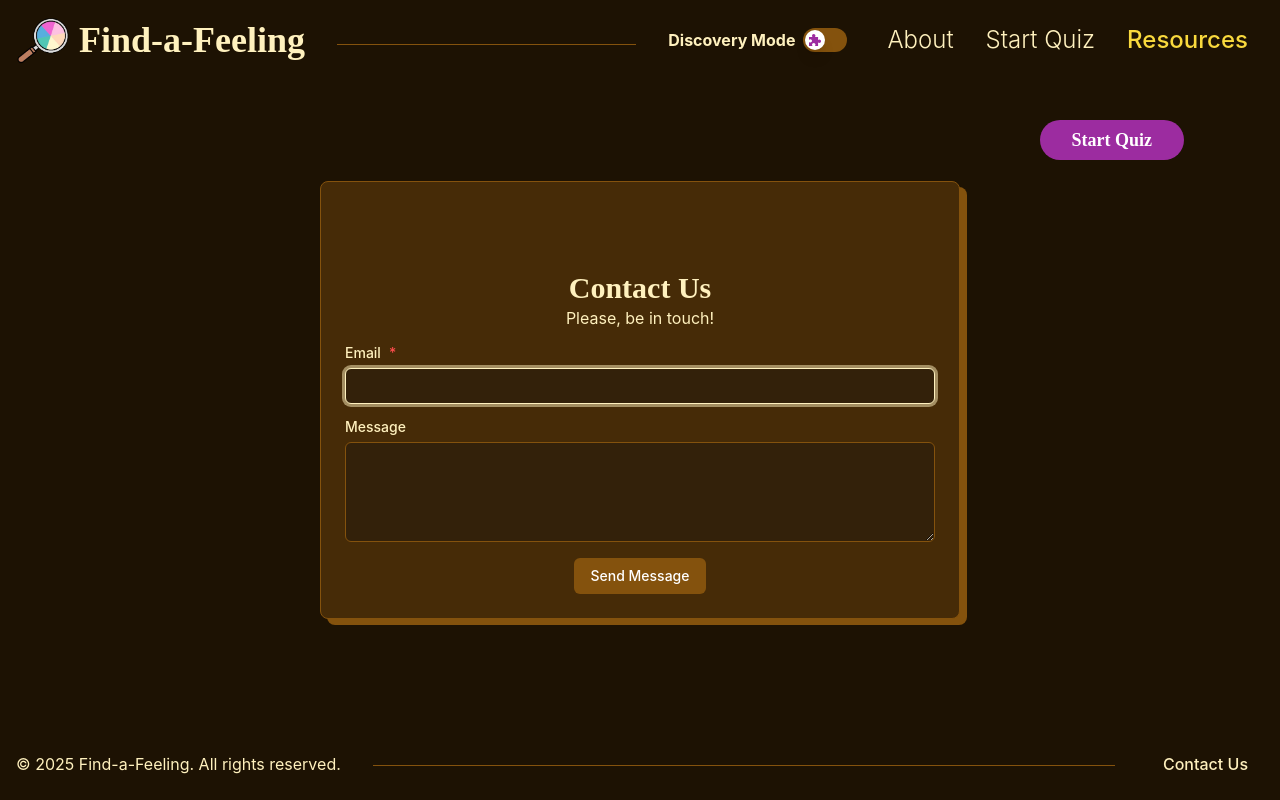
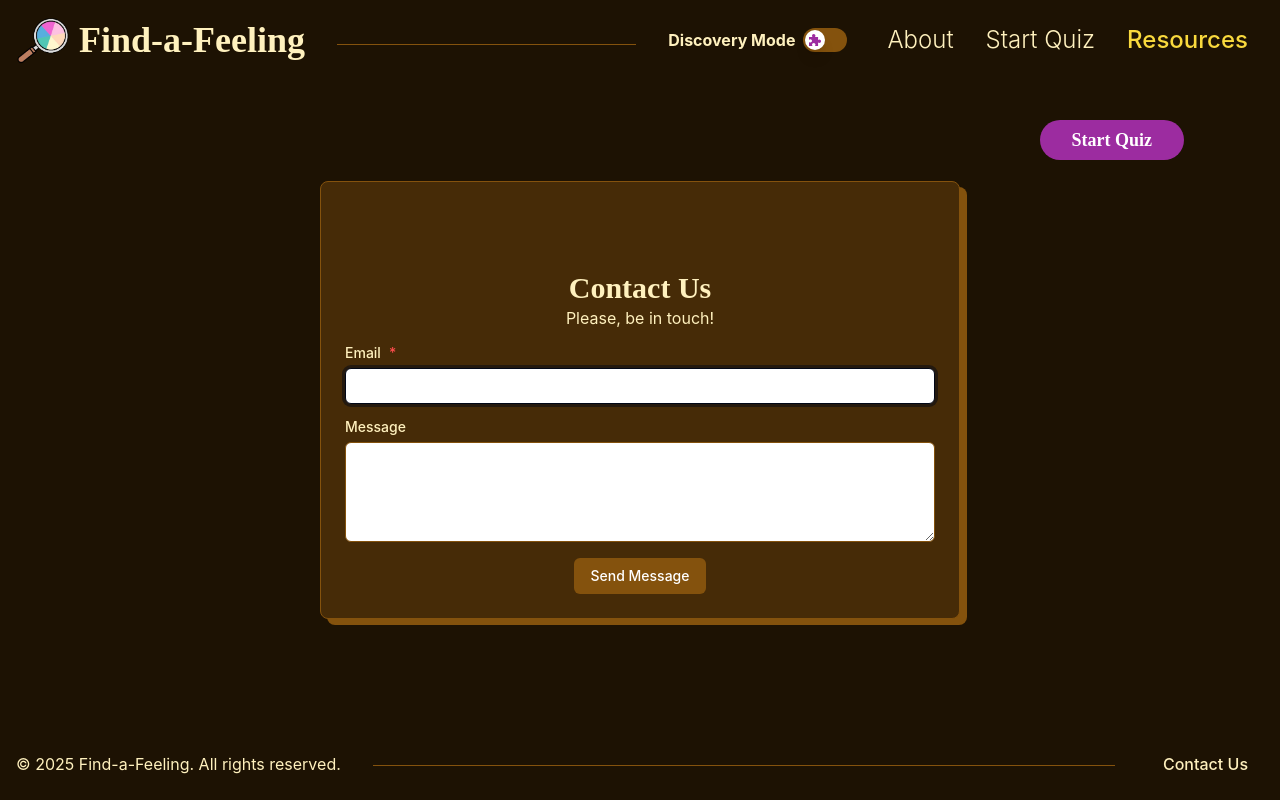
Before and after one commit to SofijaSutton/find-a-feeling, a React (Create React App) app: page /resources in a window 1280 px wide. Both pictures are taken after a click on the button "Contact Us". Built offline with nearby package versions, Linux system fonts and the light colour scheme.

Commit message:
replace all hexcode colors with global style variables

```diff
--- a/src/App.css
+++ b/src/App.css
@@ -16,18 +16,18 @@
 } */
 
 .App-header {
-  background-color: #282c34;
+  background-color: var(--bg-color-dark);
   min-height: 100vh;
   display: flex;
   flex-direction: column;
   align-items: center;
   justify-content: center;
   font-size: calc(10px + 2vmin);
-  color: white;
+  color: var(--text-color-light);
 }
 
 .App-link {
-  color: #61dafb;
+  color: var(--link-color);
 }
 
 @keyframes App-logo-spin {
--- a/src/App.js
+++ b/src/App.js
@@ -1,6 +1,6 @@
-import React, { useState, useEffect } from 'react';
+import React, { useState } from 'react';
 import { BrowserRouter as Router, Routes, Route, Link } from 'react-router-dom';
-import logo from './find-a-feeling-no-background.png'
+import logo from './find-a-feeling-no-background.png';
 import './App.css';
 import { Button } from "./components/ui/button";
 import HomePage from './components/homePage.js';
@@ -8,7 +8,7 @@ import QuizPage from './components/quizPage.js';
 import ResourcesPage from './components/resourcesPage.js';
 import AppNavigationMenu from './components/shared/NavigationMenu';
 import Footer from './components/shared/Footer';
-import createNavigationStyles from './components/shared/NavigationMenuStyles.js';
+import createGlobalStyles from './styles/globalStyles'; // Updated import
 import { cn } from "./lib/utils";
 
 function App() {
@@ -18,7 +18,7 @@ function App() {
   });
 
   // Get the background color based on current mode
-  const { colors, baseColors } = createNavigationStyles(isDiscoveryMode);
+  const { colors, baseColors } = createGlobalStyles(isDiscoveryMode);
 
   // Handle mode change from navigation menu
   const handleModeChange = (mode) => {
@@ -27,11 +27,25 @@ function App() {
 
   // Custom button styles based on discovery mode
   const buttonClasses = cn(
-    "mt-10 ml-auto mr-24 font-bold font-slab block text-white text-center font-bold px-8 rounded-3xl text-lg transition-all duration-100 transform hover:scale-110 flex items-center justify-center",
+    "mt-10 ml-auto mr-24 font-bold font-slab block text-white text-center px-8 rounded-3xl text-lg transition-all duration-100 transform hover:scale-110 flex items-center justify-center",
     isDiscoveryMode
-      ? "bg-[#009422] hover:bg-[#005a2d] h-14 text-xl" // Discovery mode: green with darker green hover, taller height (56px)
-      : "bg-[#9c2ca0] hover:bg-[#821882] h-10"  // Regular mode: purple with darker purple hover, normal height (40px)
+      ? `bg-[${colors.titleHex}] h-14 text-xl`
+      : `bg-[${baseColors.pink.light}] h-10`
   );
+
+  const [isHovered, setIsHovered] = useState(false);
+
+  const baseBg = isDiscoveryMode
+    ? colors.titleHex
+    : baseColors.pink.light;
+
+  const hoverBg = isDiscoveryMode
+    ? baseColors.green.medium
+    : baseColors.pink.medium;
+
+  const dynamicStyle = {
+    backgroundColor: isHovered ? hoverBg : baseBg,
+  };
 
   return (
     <Router>
@@ -43,7 +57,12 @@ function App() {
         />
 
         <Link to="/quiz">
-          <Button className={buttonClasses}>
+          <Button
+            className={buttonClasses}
+            style={dynamicStyle}
+            onMouseEnter={() => setIsHovered(true)}
+            onMouseLeave={() => setIsHovered(false)}
+            >
             Start Quiz
           </Button>
         </Link>
--- a/src/components/dialogs/ContactDialog.js
+++ b/src/components/dialogs/ContactDialog.js
@@ -4,13 +4,13 @@ import { Button } from "../../components/ui/button.jsx";
 import { Form, FormField, FormItem, FormLabel, FormControl, FormMessage } from "../../components/ui/form.jsx";
 import { Input } from "../../components/ui/input.jsx";
 import { Textarea } from "../ui/textarea.jsx";
-import createNavigationStyles from '../shared/NavigationMenuStyles';
+import createGlobalStyles from '../../styles/globalStyles';
 import { cn } from '../../lib/utils';
 import { useForm } from "react-hook-form";
 import { ToastContainer, toast } from 'react-toastify';
 
 function ContactDialog({ isOpen, onClose, isDiscoveryMode }) {
-  const { colors, baseColors, styles } = createNavigationStyles(isDiscoveryMode);
+  const { colors, baseColors, styles } = createGlobalStyles(isDiscoveryMode);
   const form = useForm({
     defaultValues: {
       email: '',
@@ -49,15 +49,17 @@ function ContactDialog({ isOpen, onClose, isDiscoveryMode }) {
   const buttonClasses = cn(
     "px-4 py-2 text-white font-medium transition-all duration-200",
     isDiscoveryMode
-      ? "bg-[#ff0000] hover:bg-[#800000]"
-      : "bg-[#84520d] hover:bg-[#2a1c05]"
+      ? `bg-[${baseColors.red.light}] hover:bg-[${baseColors.red.dark}]`
+      : `bg-[${baseColors.brown.medium}] hover:bg-[${baseColors.brown.light}]` // TODO: hover color wrong here - tailwind react issue
   );
+
 
   const inputClasses = cn(
     isDiscoveryMode
-      ? "border-[#2a1c05] focus:!border-[#2a1c05] focus:!ring-[#2a1c05]/50"
-      : "border-[#84520d] focus:!border-[#fff1be] focus:!ring-[#fff1be]/50"
+      ? `border-[${baseColors.brown.light}] focus:!border-[${baseColors.brown.light}] focus:!ring-[${baseColors.brown.light}]/50`
+      : `border-[${baseColors.brown.medium}] focus:!border-[${baseColors.white.cream}] focus:!ring-[${baseColors.white.cream}]/50`
   );
+
 
   return (
     <>
@@ -65,12 +67,12 @@ function ContactDialog({ isOpen, onClose, isDiscoveryMode }) {
      <DialogContent
       className={cn(
         "sm:max-w-[600px]",
-        "border border-[#84520d]",
+        `border border-[${baseColors.brown.medium}]`,
         "rounded-lg p-6",
         "shadow-lg",
         "overflow-hidden",
         "fixed left-1/2 top-1/2 transform -translate-x-1/2 -translate-y-1/2",
-        isDiscoveryMode ? 'bg-[#fff1be]' : 'bg-[#462b07]'
+        isDiscoveryMode ? `bg-[${baseColors.white.cream}]` : `bg-[${baseColors.brown.mediumAlt}]`
       )}
         style={{
           minWidth: '300px',
@@ -130,7 +132,7 @@ function ContactDialog({ isOpen, onClose, isDiscoveryMode }) {
                       {...field}
                       style={{ color: baseColors.red.asterisk }}
                       className={cn(
-                        `${isDiscoveryMode ? 'bg-white' : 'bg-[#33210a]'} ${colors.text}`,
+                        `${isDiscoveryMode ? 'bg-white' : `bg-[${baseColors.brown.lightAlt}]`} ${colors.text}`,
                         inputClasses,
                         fieldState.invalid && 'border-red-500 focus:border-red-500 focus:ring-red-500/50'
                       )}
@@ -148,7 +150,7 @@ function ContactDialog({ isOpen, onClose, isDiscoveryMode }) {
                 <FormItem>
                   <FormLabel className={colors.text}>Message</FormLabel>
                   <FormControl>
-                    <Textarea {...field} className={`${isDiscoveryMode ? 'bg-white' : 'bg-[#33210a]'} ${colors.text} ${inputClasses} min-h-[100px]`} />
+                    <Textarea {...field} className={`${isDiscoveryMode ? 'bg-white' : `bg-[${baseColors.brown.lightAlt}]`} ${colors.text} ${inputClasses} min-h-[100px]`} />
                   </FormControl>
                   <FormMessage />
                 </FormItem>
--- a/src/components/shared/Divider.js
+++ b/src/components/shared/Divider.js
@@ -1,9 +1,14 @@
 import React from 'react';
+import createGlobalStyles from '../../styles/globalStyles';
+// TODO: future work to do a more lightweight global vvariable option to get colors
 
-function Divider({ className = "", color = "#84520d", ...props }) {
+function Divider({ className = "", color, isDiscoveryMode, ...props }) {
+  const { baseColors } = createGlobalStyles(isDiscoveryMode);
+  const dividerColor = color || baseColors.brown.medium;
+
   return (
     <div
-      className={`h-[0.05em] bg-[${color}] flex-grow ${className}`}
+      className={`h-[0.05em] bg-[${dividerColor}] flex-grow ${className}`}
       {...props}
     />
   );
--- a/src/components/shared/Footer.js
+++ b/src/components/shared/Footer.js
@@ -1,22 +1,19 @@
 import React, { useState } from 'react';
 import Divider from './Divider';
-import createNavigationStyles from './NavigationMenuStyles';
+import createGlobalStyles from '../../styles/globalStyles';
 import { cn } from '../../lib/utils';
 import ContactDialog from '../dialogs/ContactDialog';
 
 function Footer({ isDiscoveryMode }) {
-  // Get styles based on current mode
-  const { colors, styles } = createNavigationStyles(isDiscoveryMode);
+  const { colors } = createGlobalStyles(isDiscoveryMode);
 
-  // State for dialog open/close
   const [isContactDialogOpen, setIsContactDialogOpen] = useState(false);
 
-  // Contact button styles that match navigation menu items
   const contactButtonClasses = cn(
     "px-4 py-2 rounded-xl text-center font-medium transition-all duration-100 hover:scale-110",
     isDiscoveryMode
-      ? "hover:bg-[#ff0000] hover:text-white" // Discovery mode hover style
-      : "hover:bg-[#2a1c05]" // Regular mode hover style
+      ? `${colors.hoverBgActive} hover:text-white`
+      : `${colors.hoverBgInactive}`
   );
 
   return (
--- a/src/components/shared/NavigationMenu.js
+++ b/src/components/shared/NavigationMenu.js
@@ -1,8 +1,8 @@
 import React, { useRef, useState, useEffect } from 'react';
+import createGlobalStyles from '../../styles/globalStyles';
+import Divider from './Divider';
 import { Link, useLocation } from 'react-router-dom';
 import { NavigationMenu, NavigationMenuList, NavigationMenuItem, NavigationMenuLink } from '../../components/ui/navigation-menu';
-import createNavigationStyles from './NavigationMenuStyles';
-import Divider from './Divider';
 
 function AppNavigationMenu({ logo, title, onModeChange }) {
   const location = useLocation();
@@ -14,6 +14,8 @@ function AppNavigationMenu({ logo, title, onModeChange }) {
     const savedMode = localStorage.getItem('discoveryMode');
     return savedMode ? JSON.parse(savedMode) : false;
   });
+
+  const { baseColors } = createGlobalStyles(isDiscoveryMode);
 
   // Save discovery mode preference to localStorage when it changes
   useEffect(() => {
@@ -41,7 +43,7 @@ function AppNavigationMenu({ logo, title, onModeChange }) {
   const toggleDiscoveryMode = () => setIsDiscoveryMode(!isDiscoveryMode);
   const isActive = (path) => location.pathname === path;
 
-  const { colors, styles, getNavLinkClass, getNavItemClass } = createNavigationStyles(isDiscoveryMode);
+  const { colors, styles, getNavLinkClass, getNavItemClass } = createGlobalStyles(isDiscoveryMode);
 
   // Navigation items - could be moved outside component or passed as props for better reusability
   const navItems = [
@@ -71,7 +73,7 @@ function AppNavigationMenu({ logo, title, onModeChange }) {
               </path>
             </svg>
           ) : (
-            <svg xmlns="http://www.w3.org/2000/svg" className="h-3 w-3 text-[#9c2ca0]" viewBox="0 0 1200 1200">
+            <svg xmlns="http://www.w3.org/2000/svg" className={`h-3 w-3 text-[${baseColors.pink.light}]`} viewBox="0 0 1200 1200">
               <path fill="currentColor" d="M471.749 0c-94.045 0-170.273 76.305-170.273 170.442c0 46.55 18.624 88.767 48.842 119.528H.001v284.069c31.224-36.108 77.389-59.006 128.842-59.006c94.044 0 170.273 76.304 170.273 170.44c0 94.137-76.229 170.44-170.274 170.44c-51.452 0-97.617-22.897-128.842-59.005V1200h368c-38.914-31.238-63.832-79.2-63.832-133.016c0-94.14 76.229-170.441 170.274-170.441c94.044 0 170.272 76.305 170.272 170.44c0 53.815-24.918 101.776-63.832 133.017h328.253V843.945c30.828 30.945 73.48 50.07 120.59 50.07c94.045 0 170.273-76.305 170.273-170.441c0-94.14-76.23-170.441-170.273-170.441c-47.109 0-89.762 19.125-120.59 50.07V289.969H593.18c30.228-30.763 48.843-72.971 48.843-119.528C642.023 76.304 565.793 0 471.749 0"/>
             </svg>
           )}
--- a/src/components/shared/NavigationMenuStyles.js
+++ b/src/styles/globalStyles.js
@@ -1,5 +1,5 @@
-// Navigation menu theme colors and styles
-const createNavigationStyles = (isDiscoveryMode) => {
+// Global theme colors and styles
+const createGlobalStyles = (isDiscoveryMode) => {
   // Base colors - these are direct color values
   const baseColors = {
     yellow: {
@@ -9,7 +9,9 @@ const createNavigationStyles = (isDiscoveryMode) => {
     },
     brown: {
       light: '#2a1c05',
+      lightAlt: '#33210a',
       medium: '#84520d',
+      mediumAlt: '#462b07',
       dark: '#1d1203'
     },
     red: {
@@ -22,8 +24,12 @@ const createNavigationStyles = (isDiscoveryMode) => {
       pure: '#ffffff'
     },
     pink: {
-      light: '#f4baef',
-      medium: '#f0a3e9'
+      light: '#9c2ca0',
+      medium: '#6d1f70',
+    },
+    green: {
+      light: '#009422',
+      medium: '#005a2d',
     },
     gold: '#f9d93d',
     black: '#000000',
@@ -43,8 +49,8 @@ const createNavigationStyles = (isDiscoveryMode) => {
     text: isDiscoveryMode ? "text-[#1d1203]" : "text-[#fff1be]",
     title: isDiscoveryMode ? "text-[#ff0000]" : "text-[#fff1be]",
     altTitle: isDiscoveryMode ? "text-[#009422]" : "text-[#9c2ca0]",
-    titleHex: isDiscoveryMode? "#009422" : "#f9d93d",  // will want to recategorize this
-    altTitleH2: isDiscoveryMode ? "text-[#000]" : "text-[#fff1be]",  // update and organize names and values
+    titleHex: isDiscoveryMode? "#009422" : "#f9d93d",
+    altTitleH2: isDiscoveryMode ? "text-[#000]" : "text-[#fff1be]",
     activeItemText: isDiscoveryMode ? "text-white" : "text-[#f9d93d] font-medium",
     hoverText: isDiscoveryMode ? "hover:text-[#800000]" : "hover:text-[#f4baef]",
     hoverTextActive: isDiscoveryMode ? "hover:text-white" : "",
@@ -68,10 +74,7 @@ const createNavigationStyles = (isDiscoveryMode) => {
 
   // Helper function to generate navigation link classes
   const getNavLinkClass = (isActivePath, isMobile = false) => {
-    // Base classes
     let classes = `${isActivePath ? colors.activeItemText : colors.text} `;
-
-    // Mobile-specific classes
     if (isMobile) {
       classes += `w-full block text-center py-3 text-xl
         ${isDiscoveryMode
@@ -79,12 +82,9 @@ const createNavigationStyles = (isDiscoveryMode) => {
           :  `${colors.hoverBgInactive} rounded-md`
         }
         hover:text-2xl transition-all duration-100 ${isActivePath ? 'font-bold' : 'font-light'}`;
-    }
-    // Desktop-specific classes
-    else {
+    } else {
       classes += `${isActivePath ? styles.activeItemHover : colors.hoverText}`;
     }
-
     return classes;
   };
 
@@ -106,4 +106,4 @@ const createNavigationStyles = (isDiscoveryMode) => {
   };
 };
 
-export default createNavigationStyles;
+export default createGlobalStyles;
```
Also changed, not shown: src/components/dialogs/ContactDialog.jsx (deleted, +0 -97 lines), src/components/ui/navigation-menu.jsx (+4 -36 lines), src/global.css (added, +9 -0 lines).
